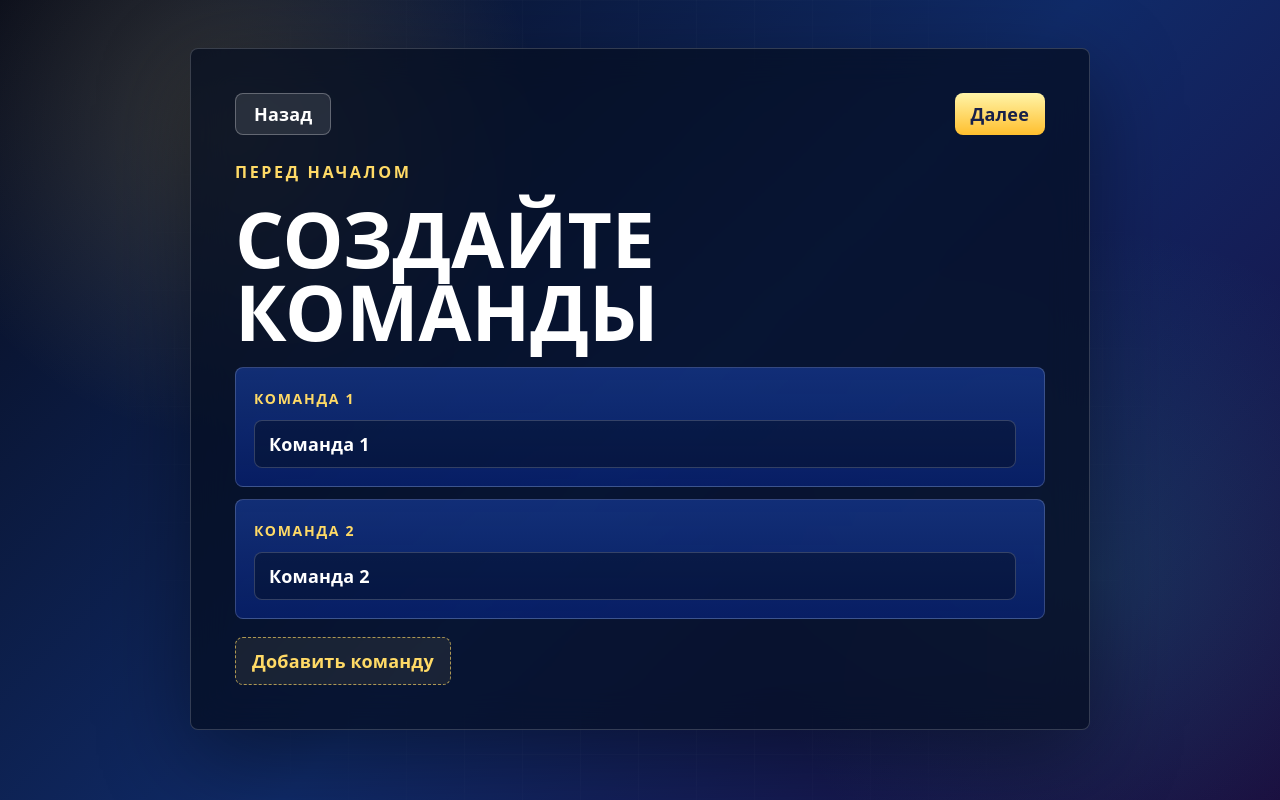
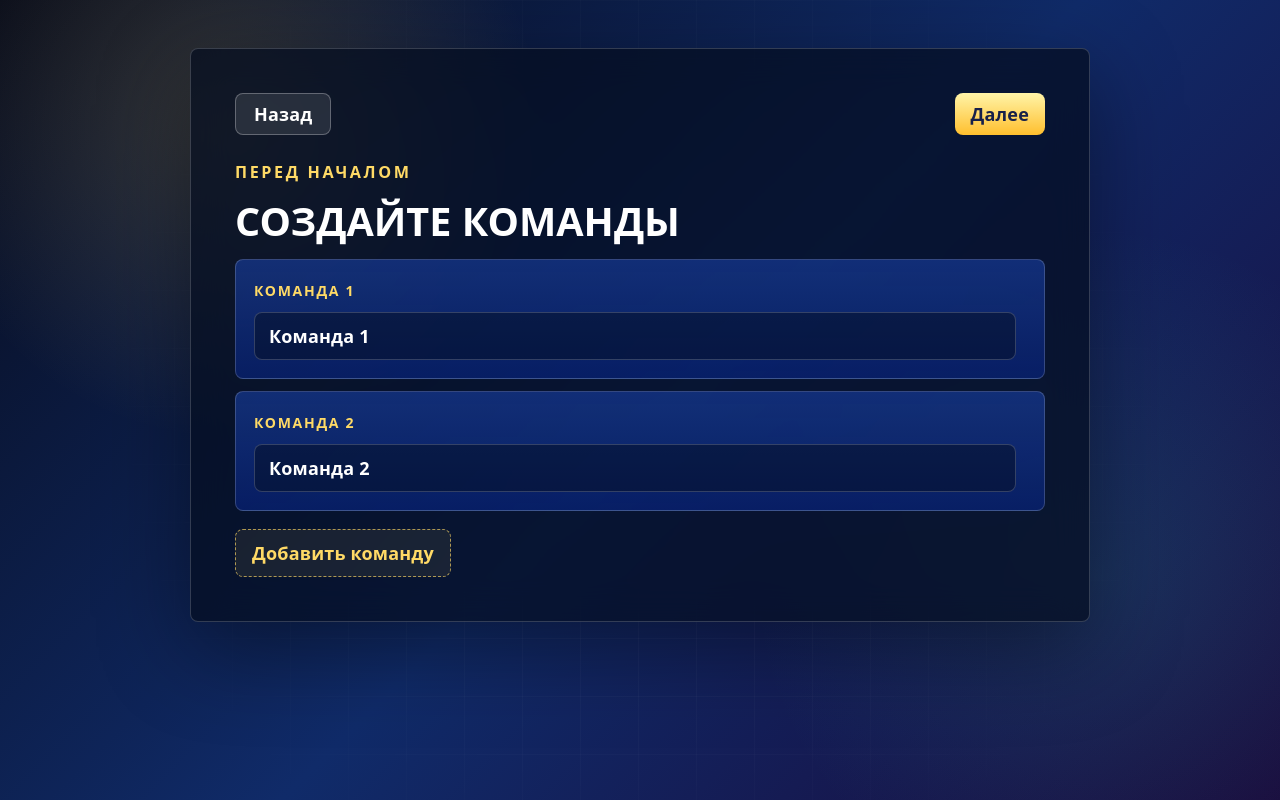
Before and after one commit to t-gladkaya/jeopardy-app, a React (Vite) app: page /teams in a window 1280 px wide. Built offline with nearby package versions, Linux system fonts and the light colour scheme.

Commit message:
chore: correct h1 style on teams page

```diff
--- a/src/App.css
+++ b/src/App.css
@@ -627,7 +627,7 @@
 .teams-content h1 {
   margin: 0;
   color: #ffffff;
-  font-size: clamp(2.2rem, 6vw, 4.8rem);
+  font-size: clamp(2.2rem, 3vw, 4.8rem);
   line-height: 0.95;
   font-weight: 900;
   letter-spacing: 0;
```
